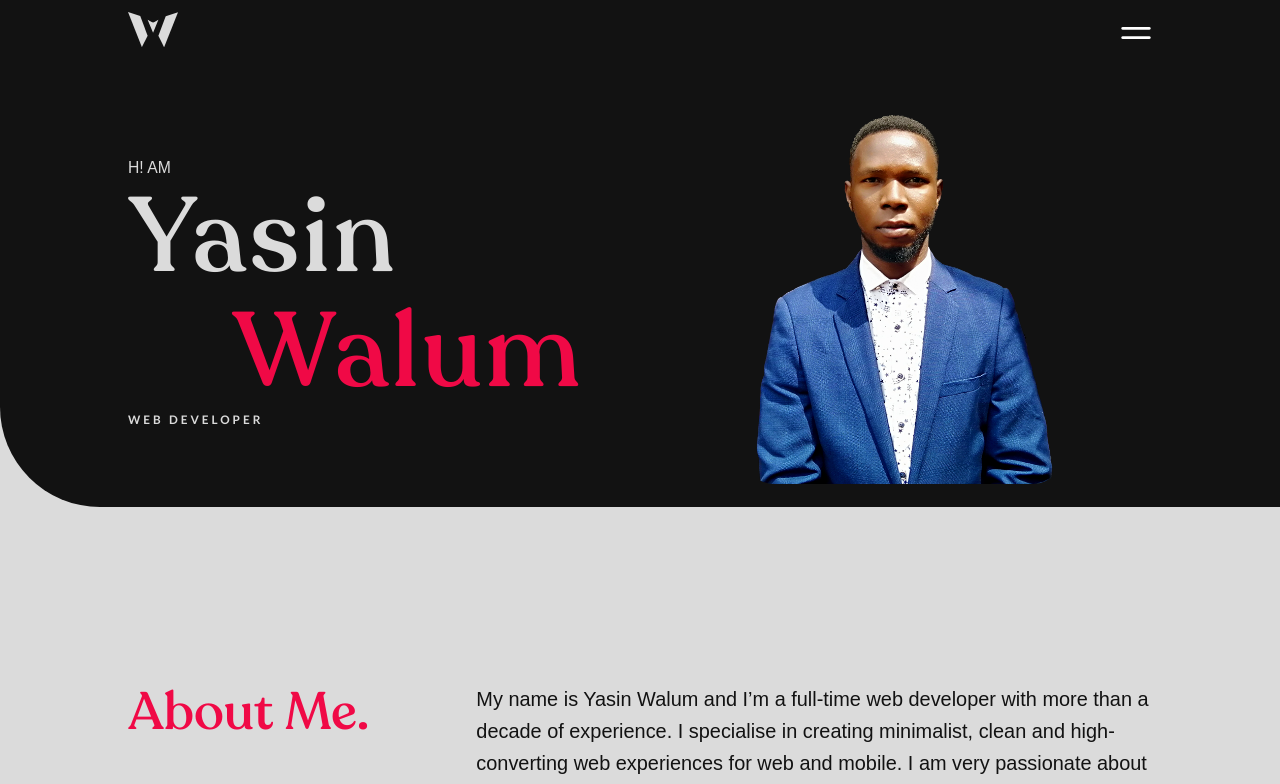
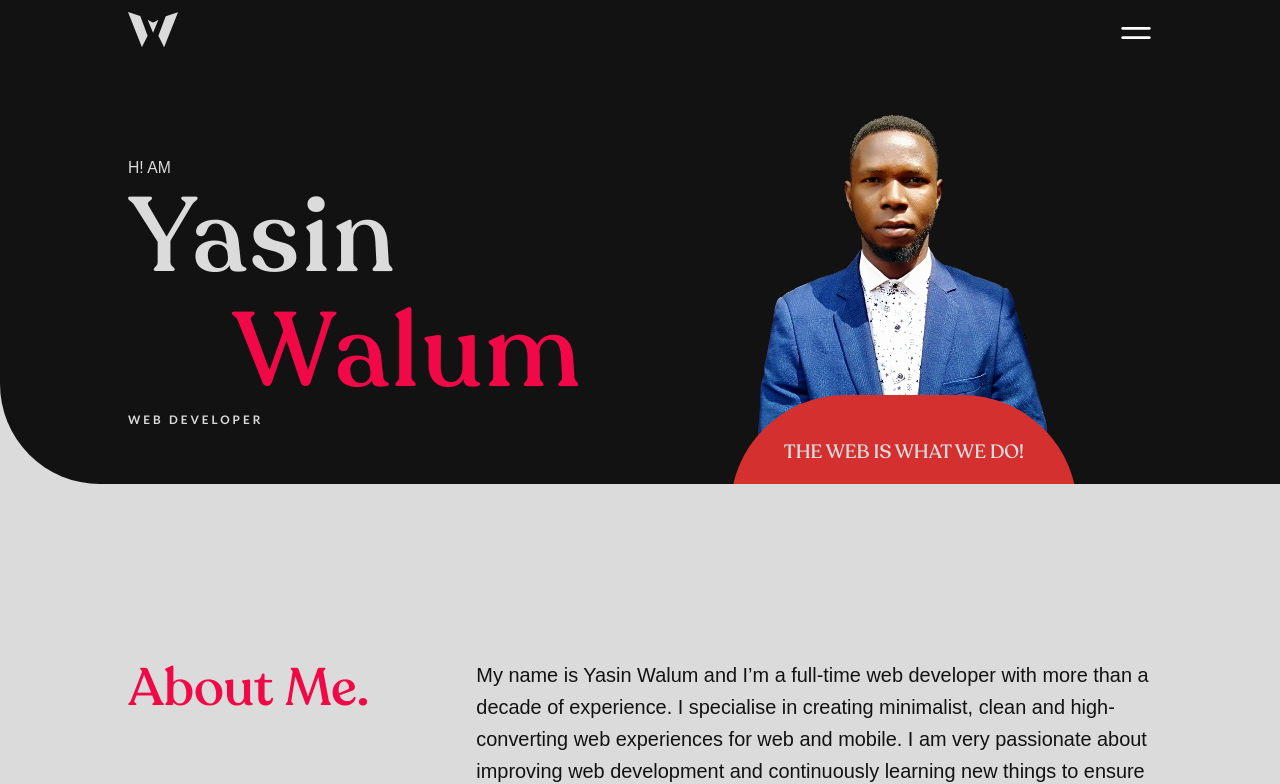
Before and after one commit to wyasyn/final-portfolio, a React (Create React App) app: page / in a window 1280 px wide. Shown: the top 784 px of the page. Built offline with nearby package versions, Linux system fonts and the light colour scheme.

Commit message:
added cta-red

```diff
--- a/src/components/HomeSkills.jsx
+++ b/src/components/HomeSkills.jsx
@@ -20,9 +20,11 @@ function HomeSkills() {
         heading="What can I do for you?"
         />
 
+          <div className="slider-container">
           <Carousel className='slider' >
              {skills}
           </Carousel>
+          </div>
 
        <div className="buttons">
        <Cta
--- a/src/style.css
+++ b/src/style.css
@@ -25,6 +25,10 @@ html {
   font-size: 1.125rem;
   font-style: normal;
   line-height: 1.6;
+}
+
+::-webkit-scrollbar {
+  display: none;
 }
 
 h1, h2, h3, h4 {
@@ -192,7 +196,7 @@ a {
   gap: 5em;
   grid-template-columns: 1fr 1fr;
   width: 100%;
-  padding: 1em;
+  padding: 1em 3em 5em;
 }
 @media screen and (width < 768px) {
   .Skill-card {
@@ -322,7 +326,6 @@ a {
   margin-bottom: 5em;
   border-radius: 0 0 0 100px;
   padding-top: 3em;
-  padding-bottom: 2em;
 }
 .home .hero .hero-container {
   display: grid;
@@ -355,10 +358,31 @@ a {
   }
 }
 .home .hero .hero-container .col-2 {
+  position: relative;
   overflow: hidden;
   display: flex;
   align-items: center;
   justify-content: center;
+}
+.home .hero .hero-container .col-2::after {
+  display: flex;
+  align-items: center;
+  justify-content: center;
+  text-transform: uppercase;
+  color: rgb(219, 219, 219);
+  font-family: "Recoleta";
+  font-size: clamp(1.2rem, 1.5vw, 2.5rem);
+  font-weight: 500;
+  z-index: 0;
+  content: "the web is what we do!";
+  width: 70%;
+  height: 30%;
+  background: rgb(212, 48, 48);
+  position: absolute;
+  bottom: -2.5rem;
+  left: 50%;
+  transform: translateX(-50%);
+  border-radius: 8em 8em 0 0;
 }
 .home .hero .hero-container .col-2 img {
   width: 65.5%;
@@ -368,7 +392,7 @@ a {
 }
 @media screen and (width <= 768px) {
   .home .hero .hero-container .col-2 img {
-    width: 100%;
+    width: 75%;
   }
 }
 @media screen and (width <= 768px) {
--- a/src/styles/_app.scss
+++ b/src/styles/_app.scss
@@ -6,3 +6,10 @@
     font-style: normal;
     line-height: 1.6;
 }
+
+
+
+
+::-webkit-scrollbar {
+    display: none;
+}
--- a/src/styles/_general.scss
+++ b/src/styles/_general.scss
@@ -185,7 +185,7 @@ a {
     gap: 5em;
     grid-template-columns: 1fr 1fr;
     width: 100%;
-    padding: 1em;
+    padding: 1em 3em 5em;
     @media screen and (width<768px) {
         grid-template-columns: 1fr;
     }
--- a/src/styles/_home.scss
+++ b/src/styles/_home.scss
@@ -10,7 +10,6 @@
         -o-border-radius: 0 0 0 100px;
         border-radius: 0 0 0 100px;
         padding-top: 3em;
-        padding-bottom: 2em;
         .hero-container {
         display: grid;
         gap: 3rem;
@@ -40,10 +39,39 @@
             }
         }
         .col-2 {
+            position: relative;
             overflow: hidden;
             display: flex;
             align-items: center;
             justify-content: center;
+            &::after {
+                display: flex;
+                align-items: center;
+                justify-content: center;
+                text-transform: uppercase;
+                color: $--white;
+                font-family: $--ff-heading;
+                font-size: clamp(1.2rem, 1.5vw, 2.5rem);
+                font-weight: 500;
+                z-index: 0;
+                content: 'the web is what we do!';
+                width: 70%;
+                height: 30%;
+                background: rgb(212, 48, 48);
+                position: absolute;
+                bottom: -2.5rem;
+                left: 50%;
+                -webkit-transform: translateX(-50%);
+                -moz-transform: translateX(-50%);
+                -ms-transform: translateX(-50%);
+                -o-transform: translateX(-50%);
+                transform: translateX(-50%);
+                -webkit-border-radius: 8em 8em 0 0 ;
+                -moz-border-radius: 8em 8em 0 0 ;
+                -ms-border-radius: 8em 8em 0 0 ;
+                -o-border-radius: 8em 8em 0 0 ;
+                border-radius: 8em 8em 0 0 ;
+            }
           img {
             width: 65.5%;
             -webkit-border-radius: 0 0 10% 10%;
@@ -53,7 +81,7 @@
             border-radius: 0 0 10% 10%;
             object-fit: cover;
             @media screen and (width<=768px) {
-                width: 100%;
+                width: 75%;
             }
           }
         }
```
Also changed, not shown: 1 other file (tests, documents, lock files or other folders).
